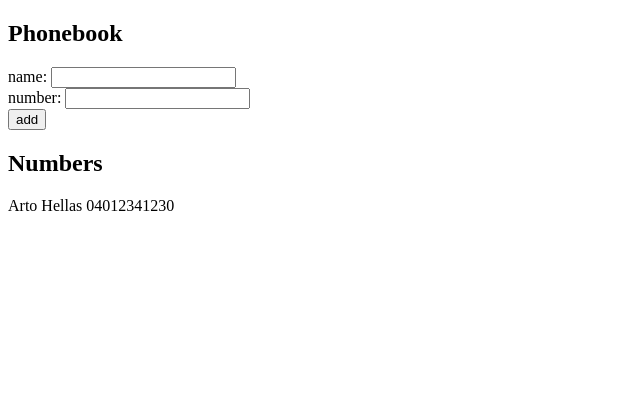
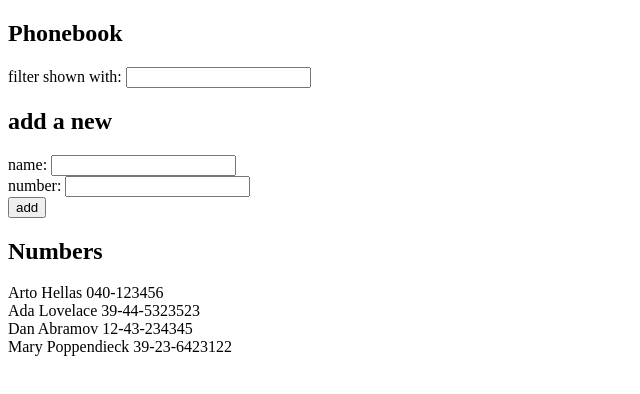
Before and after one commit to StefanBonney/Course___2024-25_Helsinki-University___Full-Stack-Web-Development, a React (Vite) app in the folder osa-2/puhelinluettelo/: page / in a window 1280 px wide. Shown: the top 394 px of the page, without its empty margins (0-640 px from the left). Built offline with nearby package versions, Linux system fonts and the light colour scheme.

Commit message:
tehtävä 2.9

```diff
--- a/osa-2/puhelinluettelo/src/App.jsx
+++ b/osa-2/puhelinluettelo/src/App.jsx
@@ -2,9 +2,15 @@
 import { useEffect } from 'react';
 
 const App = () => {
-  const [persons, setPersons] = useState([{ name: 'Arto Hellas', number: '04012341230' }])
-  const [newName, setNewName] = useState('')
-  const [newNumber, setNewNumber] = useState('')
+  const [persons, setPersons] = useState([
+    { name: 'Arto Hellas', number: '040-123456' },
+    { name: 'Ada Lovelace', number: '39-44-5323523' },
+    { name: 'Dan Abramov', number: '12-43-234345' },
+    { name: 'Mary Poppendieck', number: '39-23-6423122' }
+  ])
+  const [newName, setNewName] = useState('');
+  const [newNumber, setNewNumber] = useState('');
+  const [newFilter, setNewFilter] = useState('');
 
   // debug: state after update (post-render)
   //useEffect(() => {
@@ -18,6 +24,10 @@
 
   const handleNumberChange = (event) => {
     setNewNumber(event.target.value)
+  }
+
+  const handleFilterChange = (event) => {
+    setNewFilter(event.target.value)
   }
 
 
@@ -44,10 +54,20 @@
     setNewNumber('')
   }
 
+  const filterPersons = (persons, filter) => {
+    if (!filter)
+      return persons
+    return persons.filter(person =>
+      person.name.toLowerCase().includes(filter.toLowerCase())
+    );
+  };
+
 
   return (
     <div>
       <h2>Phonebook</h2>
+      <div> filter shown with: <input value={newFilter} onChange={handleFilterChange} /> </div>
+      <h2>add a new</h2>
       <form onSubmit={addPerson}>
         <div> name: <input value={newName} onChange={handleNameChange} /> </div>
         <div> number: <input value={newNumber} onChange={handleNumberChange} /> </div>
@@ -55,9 +75,9 @@
       </form>
       <h2>Numbers</h2>
       <ul style={{ listStyle: 'none', padding: 0 }}>
-        {persons.map((person) => (
-          <li key={person.name}>{person.name} {person.number}</li>
-        ))}
+      {filterPersons(persons, newFilter)
+        .map(person => (<li key={person.name}> {person.name} {person.number} </li>))
+      }
       </ul>
     </div>
   )
```
